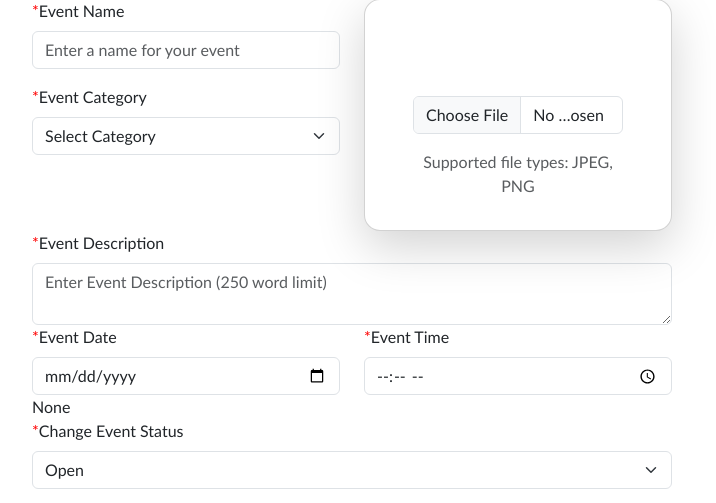
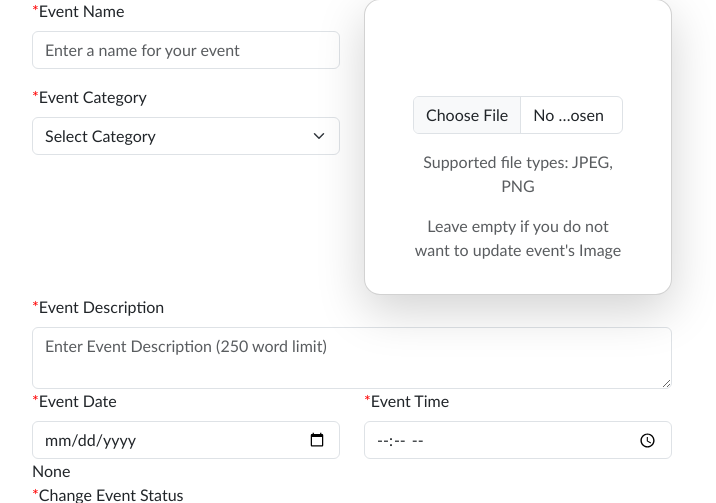
Before and after one commit to HunterRixon25/IAB207GroupAssignment3, a Flask app: template website/templates/events/edit.html in a window 1280 px wide. Shown: the part 211-714 px from the top of the page, without its empty margins (288-1004 px from the left). Run offline with Flask 3, Linux system fonts and the light colour scheme; the template is opened without the code that fills it: values that come from a table or form of the project are taken from there, others are empty; some libraries are stand-ins or nearby versions.

Commit message:
Update edit.html
Added note for event editing which informs users they do not need to put anything into the image slot if they do not want to update the image they're using.

```diff
--- a/website/templates/events/edit.html
+++ b/website/templates/events/edit.html
@@ -51,6 +51,7 @@
                             {{ form.image(class="form-control") }}
                         </div>
                       <p class="text-muted text-center">Supported file types: JPEG, PNG</p>
+                      <p class="text-muted text-center">Leave empty if you do not want to update event's Image</p>
                       {% if form.image.errors %}
                             <div class="alert alert-danger">
                                 {% for error in form.image.errors %}
```
